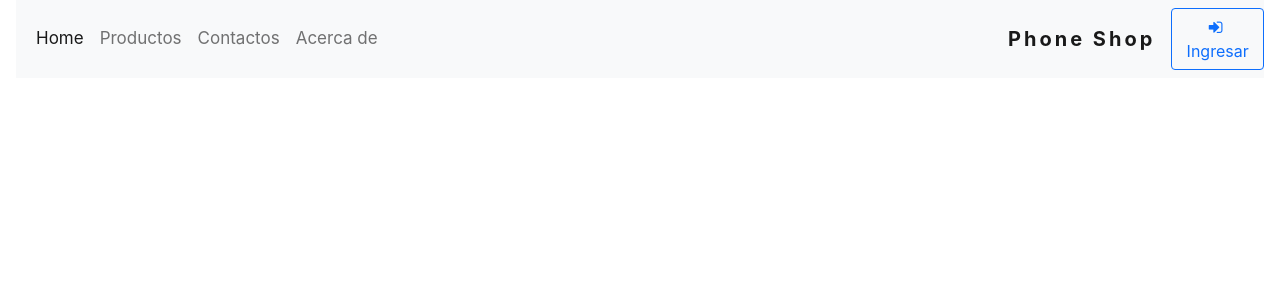
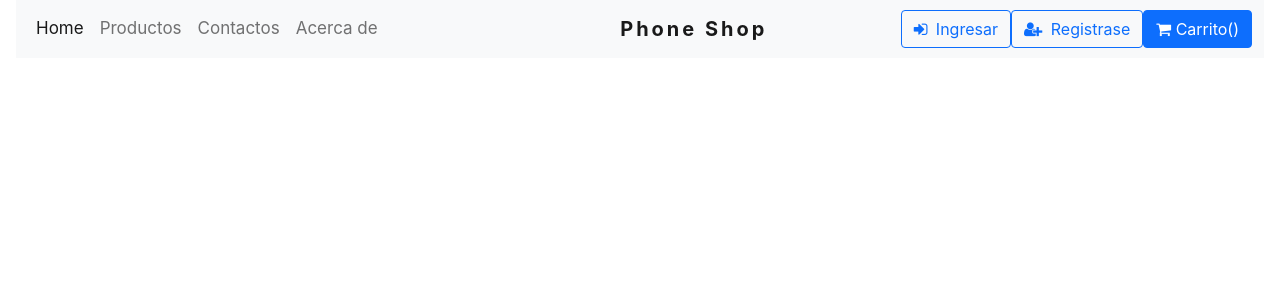
Before and after one commit to MatiasNZamora/PhoneShop, a React (Create React App) app: page / in a window 1280 px wide. Shown: the top 300 px of the page. Built offline with nearby package versions, Linux system fonts and the light colour scheme; the HTML template or start-up script is replaced by a standard one.

Commit message:
add register and cart

```diff
--- a/src/App.js
+++ b/src/App.js
@@ -11,7 +11,7 @@ import { Route, Routes } from 'react-router-dom';
 
 function App() {
   return (
-   <>
+    <>
       <Header/>
       <Routes>
         <Route to="/" component={Home} />
--- a/src/components/Header.jsx
+++ b/src/components/Header.jsx
@@ -1,6 +1,8 @@
 import React from 'react';
 import { NavLink } from 'react-router-dom';
+import CartBtn from './buttons/CartBtn';
 import Login from './buttons/Login';
+import Signup from './buttons/SignUp';
 
 const Header = () => {
     return (
@@ -26,10 +28,12 @@ const Header = () => {
                             </li>
 
                         </ul>
+                        <NavLink className="navbar-brand fw-bold ms-auto" to="/"> Phone Shop </NavLink>
+                        <Login/>
+                        <Signup/>
+                        <CartBtn/>
                     </div>
                 </div>
-                <NavLink className="navbar-brand fw-bold ms-auto" to="/"> Phone Shop </NavLink>
-                <Login/>
             </nav>
         </>
     );
--- a/src/components/buttons/CartBtn.jsx
+++ b/src/components/buttons/CartBtn.jsx
@@ -1,7 +1,14 @@
 import React from 'react';
+import { NavLink } from 'react-router-dom';
 
 const CartBtn = () => {
-  return <div></div>;
+  return (
+    <>
+      <NavLink className='btn btn-outline-primary'>
+        <span className='fa fa-shopping-cart'></span> Carrito()
+      </NavLink>
+    </>
+  );
 }
 
 export default CartBtn;
--- a/src/components/buttons/Login.jsx
+++ b/src/components/buttons/Login.jsx
@@ -4,11 +4,11 @@ const Login = () => {
 return (
     <>
         {/* <!-- Button trigger modal --> */}
-        <button type="button" className="btn btn-outline-primary ms-auto" data-bs-toggle="modal" data-bs-target="#exampleModal">
+        <button type="button" className="btn btn-outline-primary ms-auto" data-bs-toggle="modal" data-bs-target="#loginModal">
             <span className='fa fa-sign-in me-1'></span> Ingresar
         </button>
           {/* <!-- Modal --> */}
-        <div className="modal fade" id="exampleModal" tabindex="-1" aria-labelledby="exampleModalLabel" aria-hidden="true">
+        <div className="modal fade" id="loginModal" tabIndex="-1" aria-labelledby="exampleModalLabel" aria-hidden="true">
             <div className="modal-dialog">
                 <div className="modal-content">
                     <div className="modal-header">
@@ -42,7 +42,7 @@ return (
             </div>
         </div>
     </>
-)
+    )
 }
 
 export default Login;
--- a/src/components/buttons/Signup.jsx
+++ b/src/components/buttons/Signup.jsx
@@ -1,7 +1,56 @@
 import React from 'react';
 
-const Signup = () => {
-  return <div></div>;
+const SignUp = () => {
+  return (
+    <div>
+        {/* <!-- Button trigger modal --> */}
+        <button type="button" className="btn btn-outline-primary ms-auto" data-bs-toggle="modal" data-bs-target="#signupModal">
+        <span className='fa fa-user-plus me-1'></span> Registrase
+        </button>
+          {/* <!-- Modal --> */}
+        <div className="modal fade" id="signupModal" tabIndex="-1" aria-labelledby="exampleModalLabel" aria-hidden="true">
+        <div className="modal-dialog">
+            <div className="modal-content">
+                <div className="modal-header">
+                  <h5 className="modal-title" id="exampleModalLabel"> Registrase </h5>
+                  <button type="button" className="btn-close" data-bs-dismiss="modal" aria-label="Close"></button>
+                </div>
+                <div className="modal-body">
+                    <form>
+                        <div className="mb-3">
+                          <label for="exampleInputEmail1" className="form-label"> Usuario </label>
+                          <input type="text" className="form-control" id="exampleInputEmail1" aria-describedby="emailHelp"/>
+                        </div>
+                        <div className="mb-3">
+                          <label for="exampleInputEmail1" className="form-label"> Correo Electronico </label>
+                          <input type="email" className="form-control" id="exampleInputEmail1" aria-describedby="emailHelp"/>
+                          <div id="emailHelp" className="form-text"> Nunca compartir su correo electrónico con nadie más. </div>
+                        </div>
+                        <div className="mb-3">
+                          <label for="exampleInputPassword1" className="form-label"> Contraseña </label>
+                          <input type="password" className="form-control" id="exampleInputPassword1"/>
+                        </div>
+                          <label className='mb-4 d-flex justify-content-center'> Ingresa con </label>
+                        <button className='btn btn-primary w-100 mb-4'>
+                          <span className='fa fa-google me-2'></span>
+                          Iniciar con Google
+                        </button>
+                        <button className='btn btn-primary w-100 mb-4'>
+                          <span className='fa fa-facebook me-2'></span>
+                          Iniciar con Facebook
+                        </button>
+                        <div class="mb-3 form-check">
+                          <input type="checkbox" class="form-check-input" id="exampleCheck1"/>
+                          <label class="form-check-label" for="exampleCheck1">Acepto los terminos y condiciones</label>
+                          </div>
+                        <button type="submit" className="btn btn-outline-primary w-100 mt-4"> Registrase </button>
+                    </form>
+                </div>
+            </div>
+        </div>
+      </div>
+    </div>
+  )
 }
 
-export default Signup;
+export default SignUp;
```
